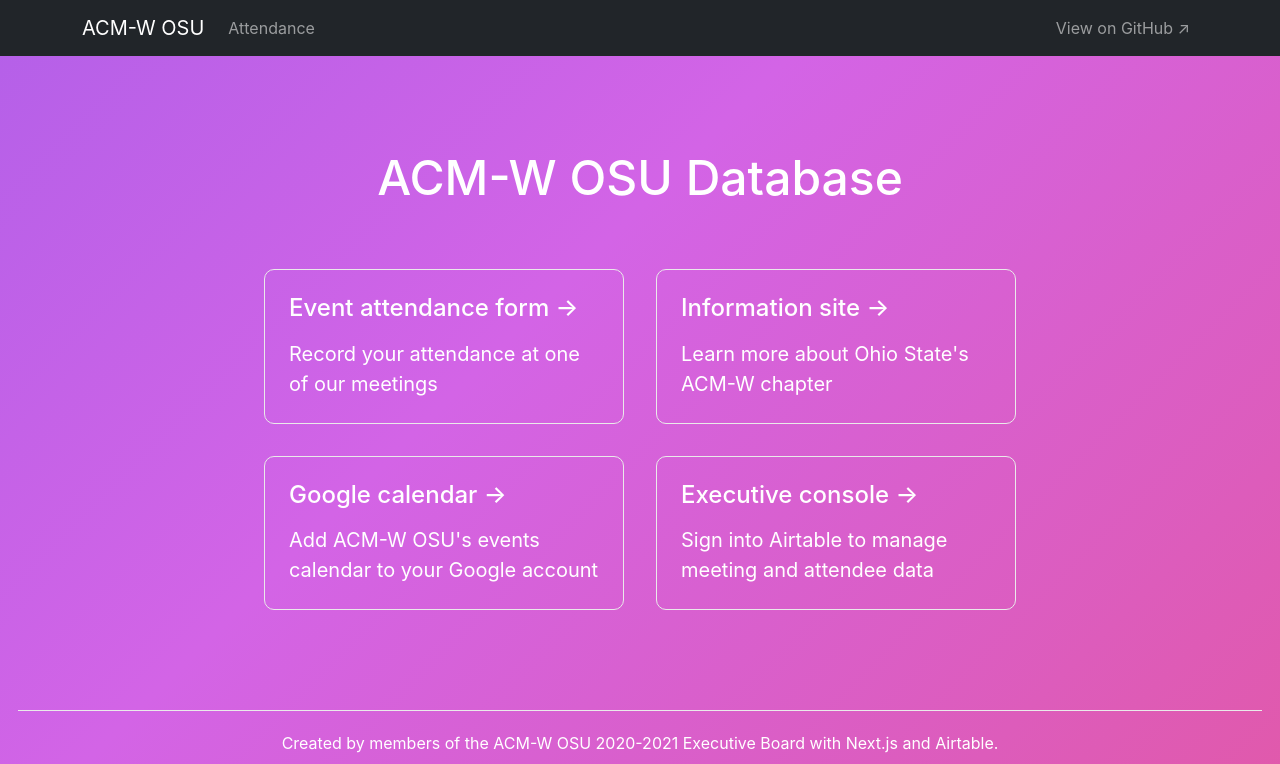
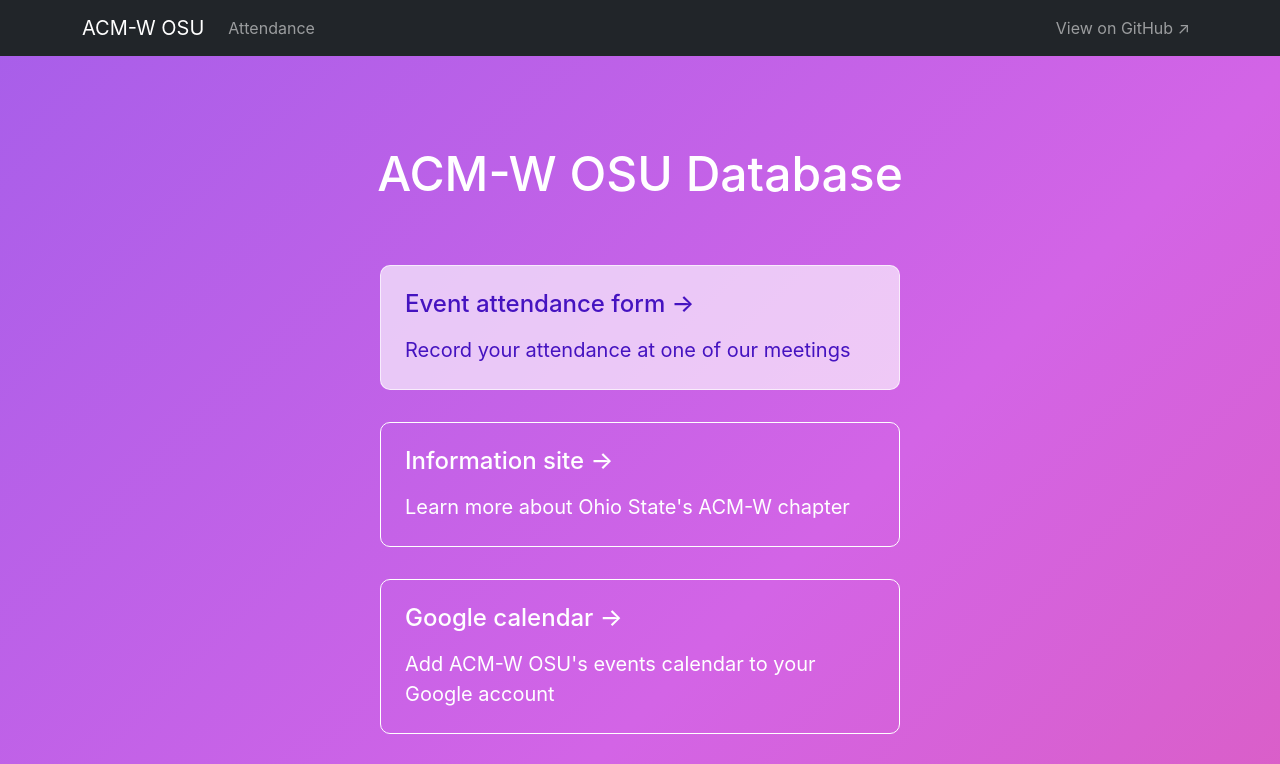
Before and after one commit to jgeorge37/acmwosu-db, a Next.js app: page / in a window 1280 px wide. Shown: the top 764 px of the page. Built offline with nearby package versions, Linux system fonts and the light colour scheme.

Commit message:
css changes

```diff
--- a/pages/index.js
+++ b/pages/index.js
@@ -15,7 +15,7 @@ const Home = (props) => {
         </h1>
 
         <div className={styles.grid}>
-          <a href="/attendance" className={styles.card}>
+          <a href="/attendance" className={styles.card} id={styles.specialCard}>
             <h3>Event attendance form &rarr;</h3>
             <p>Record your attendance at one of our meetings</p>
           </a>
--- a/styles/Home.module.css
+++ b/styles/Home.module.css
@@ -18,12 +18,14 @@
 
 .footer {
   width: 100%;
-  height: 80px;
+  min-height: 80px;
   border-top: 1px solid #eaeaea;
   display: flex;
   justify-content: center;
   align-items: center;
   text-align : center;
+  position: relative;
+  padding-top: 10px;
 }
 
 .description a:hover,
@@ -59,23 +61,16 @@
 }
 
 .card {
-  margin: 1rem;
-  flex-basis: 45%;
+  margin: 1rem 0;
+  flex-basis: 65%;
   padding: 1.5rem;
   text-align: left;
   color: inherit;
   text-decoration: none;
-  border: 1px solid #eaeaea;
+  border: 1px solid white;
   border-radius: 10px;
   transition: color 0.15s ease, border-color 0.15s ease;
-}
-
-.card:hover,
-.card:focus,
-.card:active {
-  background-color: rgba(255,255,255,0.25);
-  color: white;
-  border-color: rgba(255,255,255,0.25);
+  width: 90%;
 }
 
 .card h3 {
@@ -89,6 +84,24 @@
   line-height: 1.5;
 }
 
+#specialCard {
+  background-color: rgba(255,255,255,0.65);
+  border: 1px solid rgba(255,255,255,0.65);
+  color: #4513C0;
+}
+
+.card:hover,
+.card:focus,
+.card:active,
+#specialCard:hover,
+#specialCard:focus,
+#specialCard:active {
+  background-color: rgba(255,255,255,0.25);
+  color: white;
+  border-color: rgba(255,255,255,0.25);
+}
+
+
 @media (max-width: 600px) {
   .grid {
     width: 100%;
```
